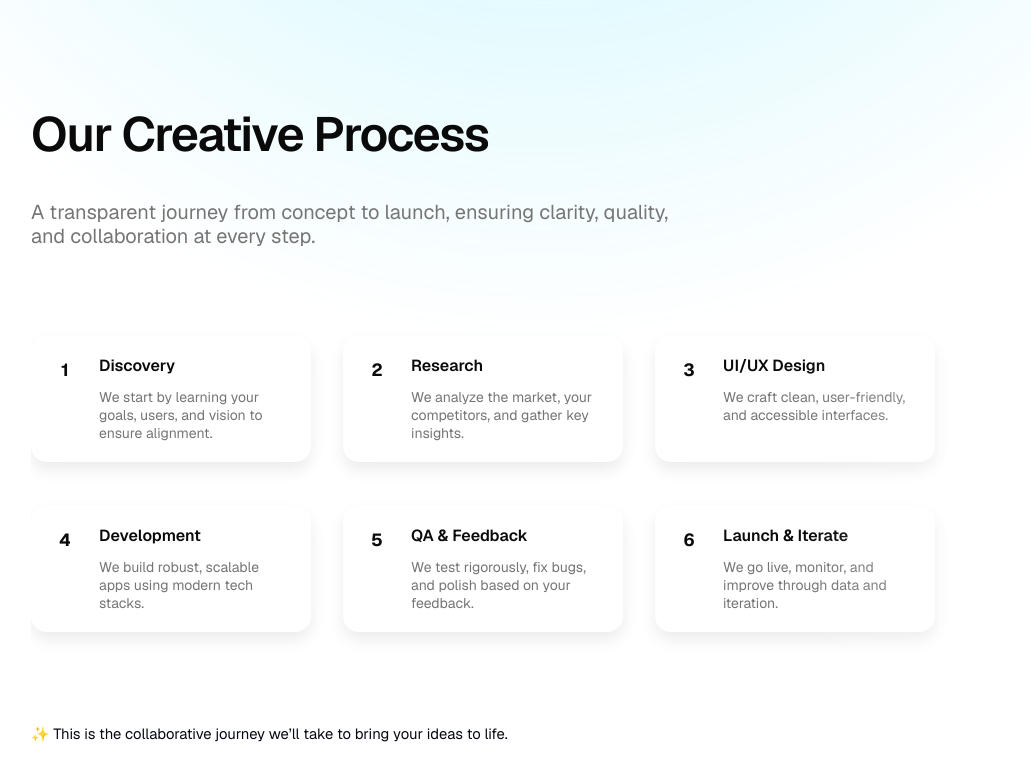
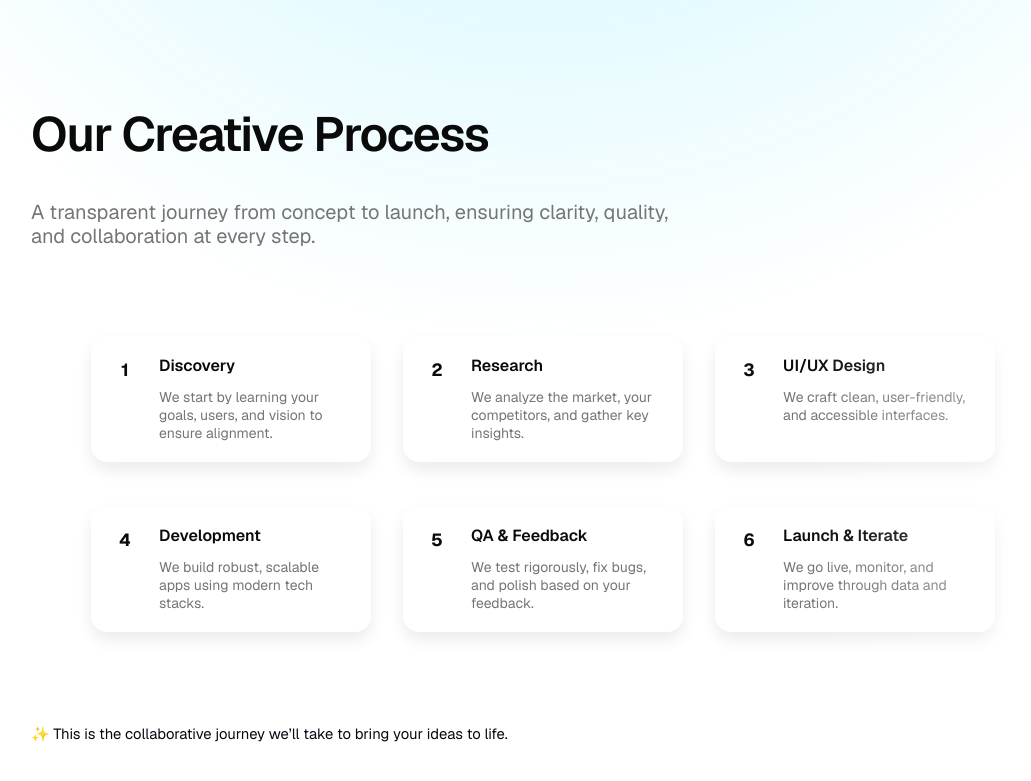
Before and after one commit to zeeshan-shani/magic-portfolio-for-next-js, a Next.js app: page / in a window 1280 px wide. Shown: the part 459-1240 px from the top of the page, without its empty margins (97-1128 px from the left). Built offline with nearby package versions, Linux system fonts and the light colour scheme.

Commit message:
build issues fixed.

```diff
--- a/src/components/HowWeWork.tsx
+++ b/src/components/HowWeWork.tsx
@@ -71,9 +71,9 @@ const HowWeWork: React.FC = () => {
           </Text>
 
           <Flex
-            wrap="wrap"
+            wrap
             gap="32"
-            justify="center"
+            horizontal="center"
             paddingTop="48"
             as="ol"
             aria-label="Creative process steps"
```
